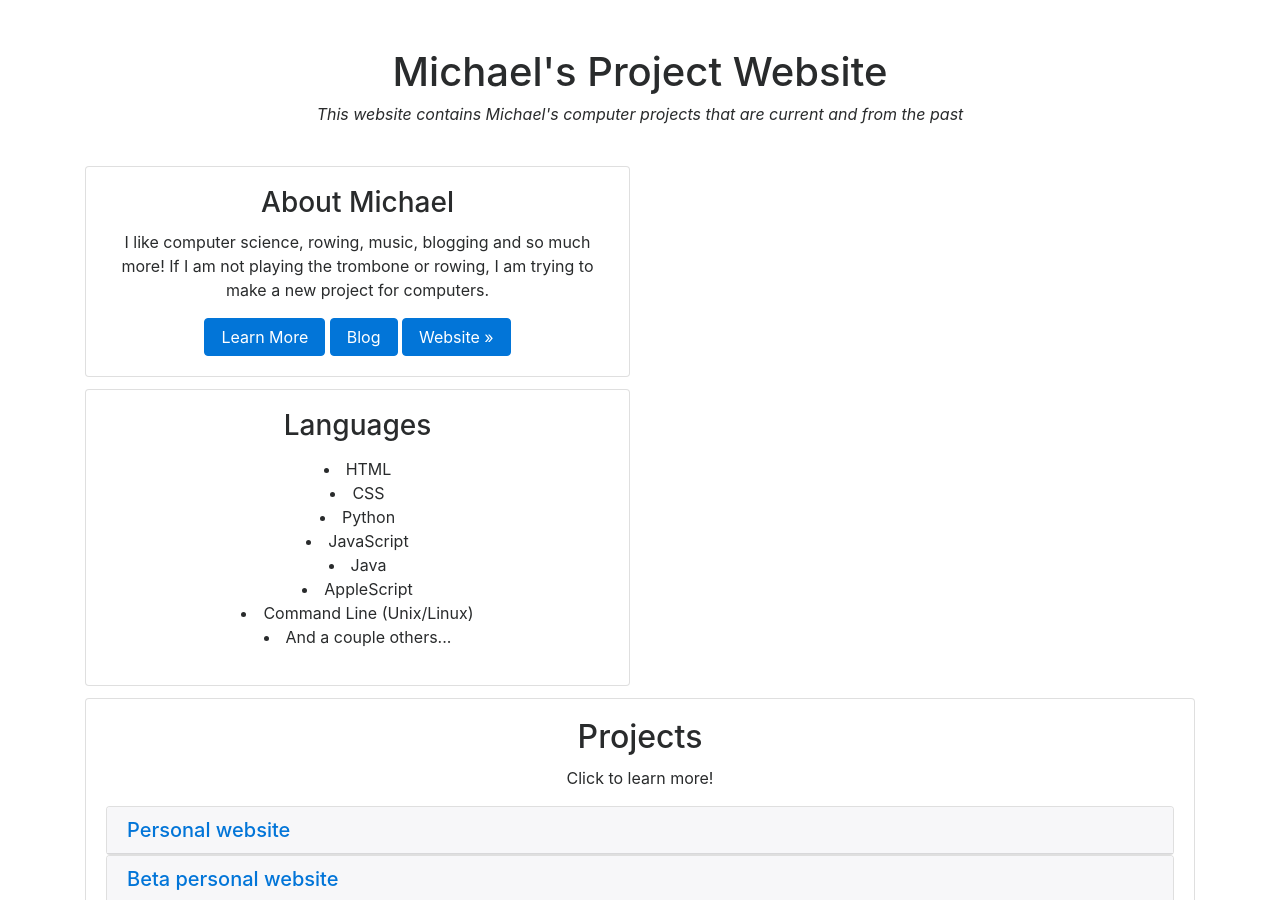
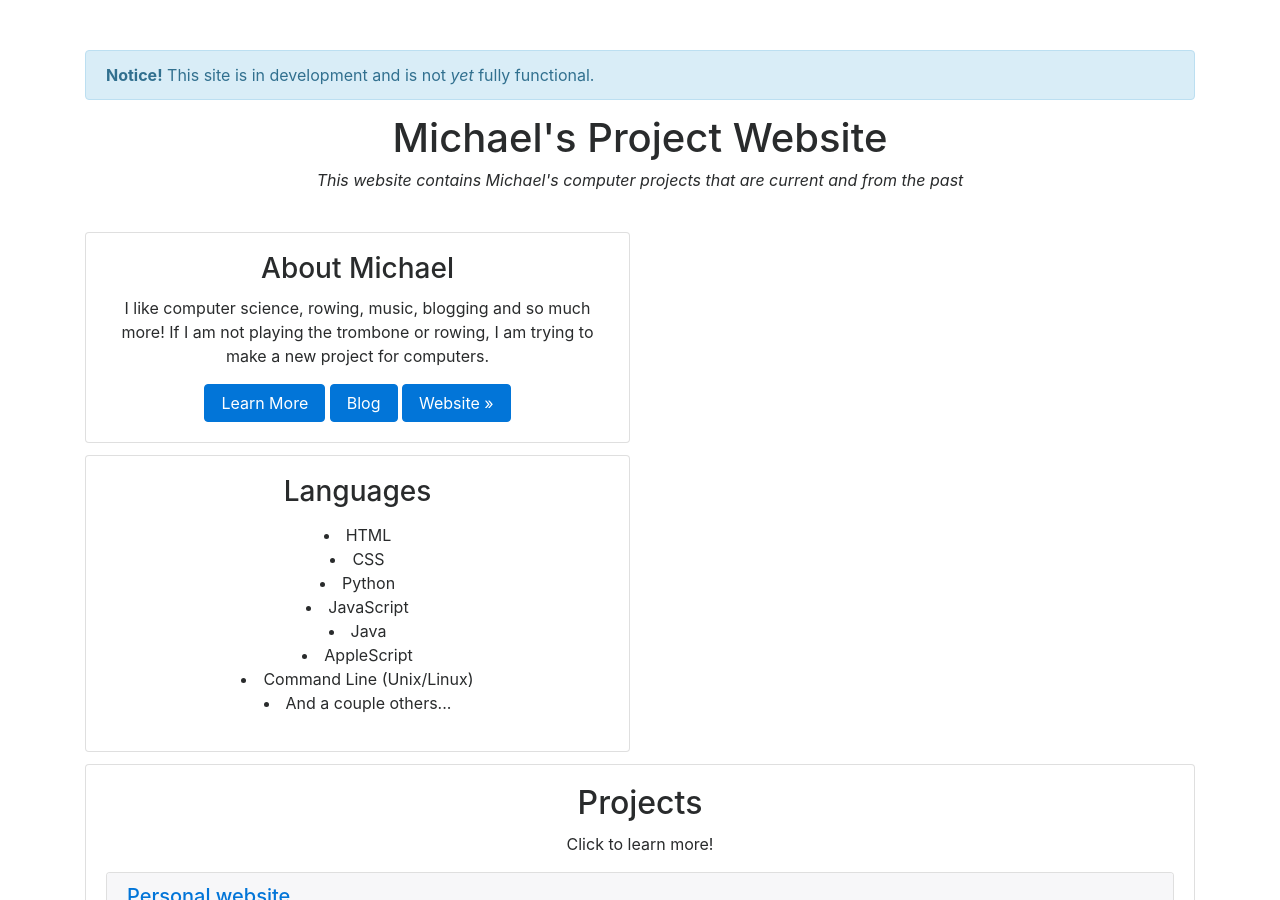
Before and after one commit to michael-bateman/projects.michaelbateman.ca, a Jekyll site: the page built from index.html, in a window 1280 px wide and 900 px high. Built offline with Jekyll 4.4.1, drawn with Linux system fonts in a browser that asks for light colours.

Commit message:
added an alert

```diff
--- /dev/null
+++ b/_includes/header.html
@@ -0,0 +1,5 @@
+<div class="container">
+	<div class="alert alert-info" role="alert">
+	  <strong>Notice!</strong>  This site is in development and is not <i>yet</i> fully functional.
+	</div>
+</div>
--- a/_layouts/default.html
+++ b/_layouts/default.html
@@ -4,6 +4,8 @@
 	{% include head.html %}
 
   <body>
+
+  	{% include header.html %}
 
   	<div class="container">
 
```
